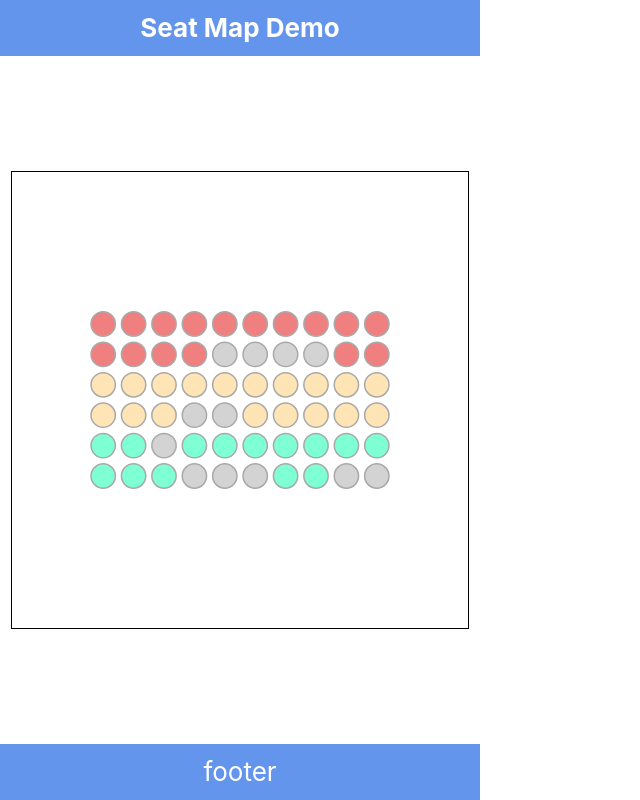
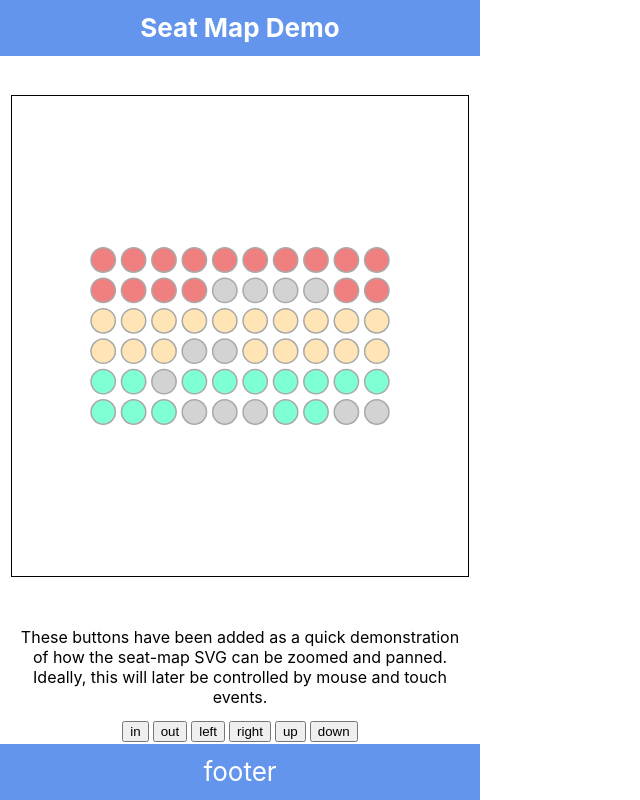
Before and after one commit to xbow/seat-map, a React (Create React App) app: page / in a window 1280 px wide. Shown: the whole page, without its empty margins (0-640 px from the left). Built offline with nearby package versions, Linux system fonts and the light colour scheme.

Commit message:
Add ViewBoxControls to demonstrate zoom and pan of SVG

```diff
--- a/src/App.css
+++ b/src/App.css
@@ -28,5 +28,14 @@
   display: block;
   margin: auto 0;
   width: 95%;
+  height: 60vh;
   outline: solid 1px black;
 }
+
+.viewBoxControls .legend {
+  margin: 12px;
+}
+
+.viewBoxControls button {
+  margin: 2px;
+}
--- a/src/components/SeatMapRenderer.js
+++ b/src/components/SeatMapRenderer.js
@@ -2,18 +2,12 @@ import Seat from './Seat'
 import { colors } from '../config/settings'
 
 export default function SeatMap(props) {
-
-  /* Pan and zoom by manipulating these values */
-  const offsetX = 40
-  const offsetY = 0
-  const resX = 300
-  const resY = 300
-
-  const { seats, onClickSeat } = props
-  const viewBoxSettings = `${offsetX}, ${offsetY}, ${resX}, ${resY}`
+  const { seats, onClickSeat, viewBoxParams } = props
+  const { offsetX, offsetY, resolution } = viewBoxParams
+  const viewBoxParamString = `${offsetX}, ${offsetY}, ${resolution}, ${resolution}`
 
   return (
-    <svg viewBox={viewBoxSettings} xmlns="http://www.w3.org/2000/svg" stroke={colors.outline} fill="grey">
+    <svg viewBox={viewBoxParamString} xmlns="http://www.w3.org/2000/svg" stroke={colors.outline}>
       { seats.map((seat, index) => <Seat
           key={index}
           id={index}
--- a/src/components/SeatMapWrapper.js
+++ b/src/components/SeatMapWrapper.js
@@ -1,19 +1,60 @@
 import SeatMapRenderer from './SeatMapRenderer'
+import ViewBoxControls from './ViewBoxControls'
 import seats from '../config/seats'
+import { useEffect, useReducer } from 'react'
 
 export default function SeatMap() {
   /*
-    This component is responsible for fetching seats from the API.
+    This component would be responsible for fetching seats from the API,
     For now, a hard-coded list of seats is imported above.
   */
+
+  const zoomIncrement = 25
+  const panIncrement = 25
+
+  const initialViewBoxParams = {
+    offsetX: 40,
+    offsetY: 0,
+    resolution: 300,
+  }
+
+  const [viewBoxParams, updateViewBox] = useReducer(viewBoxReducer, initialViewBoxParams)
 
   function handleSeatClick(index) {
     console.info(`you clicked on seat ${index} `)
   }
 
+  function viewBoxReducer(state, action) {
+    debugger
+    switch (action.type) {
+      case 'zoom-in':
+        return {...state, resolution: state.resolution - zoomIncrement}
+      case 'zoom-out':
+        return {...state, resolution: state.resolution + zoomIncrement}
+      case 'pan-left':
+        return {...state, offsetX: state.offsetX + panIncrement}
+      case 'pan-right':
+        return {...state, offsetX: state.offsetX - panIncrement}
+      case 'pan-up':
+        return {...state, offsetY: state.offsetY + panIncrement}
+      case 'pan-down':
+        return {...state, offsetY: state.offsetY - panIncrement}
+      default:
+        return state
+    }
+  }
+
+  useEffect(() => {
+    console.log(viewBoxParams)
+  }, [viewBoxParams])
+
   return (
     <main className="seat-map">
-      <SeatMapRenderer seats={seats} onClickSeat={handleSeatClick}/>
+      <SeatMapRenderer
+          viewBoxParams={viewBoxParams}
+          seats={seats}
+          onClickSeat={handleSeatClick}/>
+      <ViewBoxControls updateViewBox={updateViewBox}/>
     </main>
   )
 }
--- /dev/null
+++ b/src/components/ViewBoxControls.js
@@ -0,0 +1,17 @@
+export default function ViewBoxControls(props) {
+  return (
+    <div className="viewBoxControls">
+      <div className="legend">
+        These buttons have been added as a quick demonstration
+        of how the seat-map SVG can be zoomed and panned.
+        Ideally, this will later be controlled by mouse and touch events.
+      </div>
+      <button type="button" onClick={() => props.updateViewBox({type: 'zoom-in'})}>in</button>
+      <button type="button" onClick={() => props.updateViewBox({type: 'zoom-out'})}>out</button>
+      <button type="button" onClick={() => props.updateViewBox({type: 'pan-left'})}>left</button>
+      <button type="button" onClick={() => props.updateViewBox({type: 'pan-right'})}>right</button>
+      <button type="button" onClick={() => props.updateViewBox({type: 'pan-up'})}>up</button>
+      <button type="button" onClick={() => props.updateViewBox({type: 'pan-down'})}>down</button>
+    </div>
+  )
+}
```
